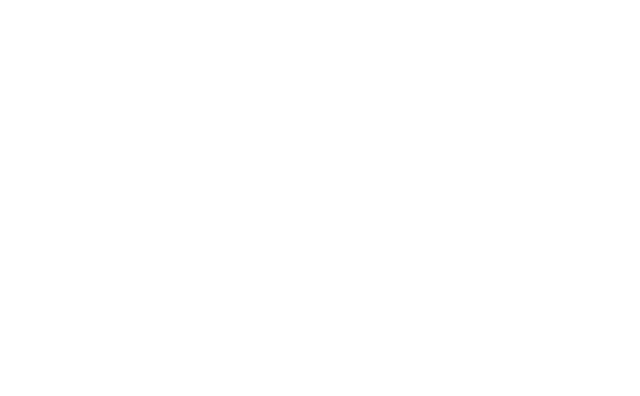
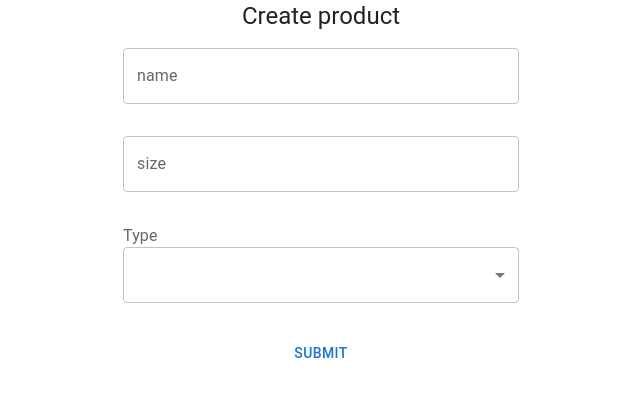
Before and after one commit to lroca7/course-react-tdd, a React (Create React App) app in the folder store-app/: page / in a window 1280 px wide. Shown: the top 396 px of the page, without its empty margins (319-959 px from the left). Built offline with nearby package versions, Linux system fonts and the light colour scheme.

Commit message:
Test desconexion y mui

```diff
--- a/store-app/src/App.js
+++ b/store-app/src/App.js
@@ -1,5 +1,7 @@
+import Form from "./form/form";
+
 function App() {
-    return <div className="App"></div>;
+    return <Form />;
 }
 
 export default App;
--- a/store-app/src/form/form.js
+++ b/store-app/src/form/form.js
@@ -1,5 +1,14 @@
 import React, { useState } from "react";
-import { Button, InputLabel, Select, TextField } from "@mui/material";
+import {
+    Button,
+    Container,
+    CssBaseline,
+    Grid,
+    InputLabel,
+    Select,
+    TextField,
+    Typography,
+} from "@mui/material";
 
 import { saveProduct } from "../services/productServices";
 import {
@@ -37,12 +46,15 @@
     const handleFetchErrors = async (err) => {
         if (err.status === ERROR_SERVER_STATUS) {
             setErrorMessage("Unexpected error, please try again");
+            return;
         }
 
         if (err.status === INVALID_REQUEST_STATUS) {
             const data = await err.json();
             setErrorMessage(data.message);
+            return;
         }
+        setErrorMessage("connection error, please try later");
     };
 
     const handleSubmit = async (e) => {
@@ -80,28 +92,52 @@
     };
 
     return (
-        <>
-            <h1>Create product</h1>
+        <Container maxWidth="xs">
+            <CssBaseline />
+
+            <Typography component="h1" variant="h5" align="center">
+                Create product
+            </Typography>
+
             {isSuccess && <p>Product Stored</p>}
+
             <p>{errorMessage}</p>
+
             <form onSubmit={handleSubmit}>
+                <Grid container spacing={4}>
+                    <Grid item xs={12}>
                         <TextField
+                            fullWidth
                             label="name"
                             id="name"
                             name="name"
                             helperText={formErrors.name}
                             onBlur={handleBlur}
+                            error={!!formErrors.name.length}
                         />
+                    </Grid>
+
+                    <Grid item xs={12}>
+                        {" "}
                         <TextField
+                            fullWidth
                             label="size"
                             id="size"
                             name="size"
                             helperText={formErrors.size}
                             onBlur={handleBlur}
+                            error={!!formErrors.size.length}
                         />
-                <InputLabel htmlFor="type">Type</InputLabel>
+                    </Grid>
+                    <Grid item xs={12}>
+                        {" "}
+                        <InputLabel fullWidth htmlFor="type">
+                            Type
+                        </InputLabel>
                         <Select
+                            fullWidth
                             native
+                            error={!!formErrors.type.length}
                             inputProps={{
                                 name: "type",
                                 id: "type",
@@ -112,12 +148,17 @@
                             <option value="furniture">Furniture</option>
                             <option value="clothing">Clothing</option>
                         </Select>
-                {formErrors.type.length && <p>{formErrors.type}</p>}
-                <Button disabled={isSaving} type="submit">
+                        {!!formErrors.type.length && <p>{formErrors.type}</p>}
+                    </Grid>
+                    <Grid item xs={12}>
+                        {" "}
+                        <Button fullWidth disabled={isSaving} type="submit">
                             Submit
                         </Button>
+                    </Grid>
+                </Grid>
             </form>
-        </>
+        </Container>
     );
 };
 
```
Also changed, not shown: 1 other file (tests, documents, lock files or other folders). Lines whose indentation alone changed are shown as unchanged.
